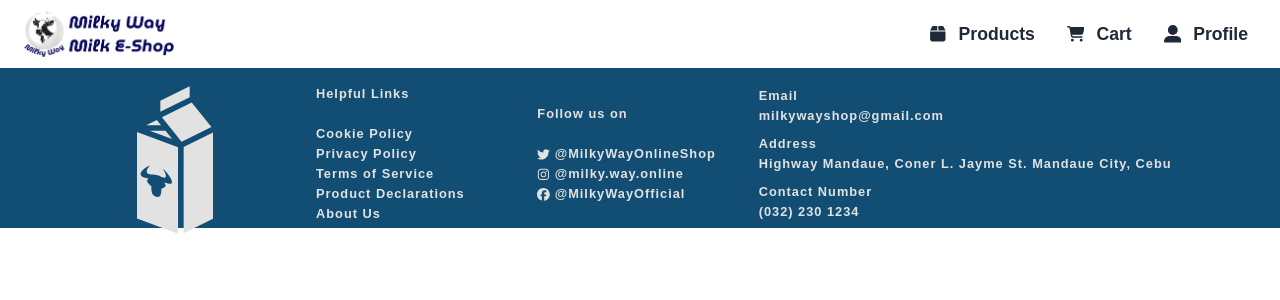
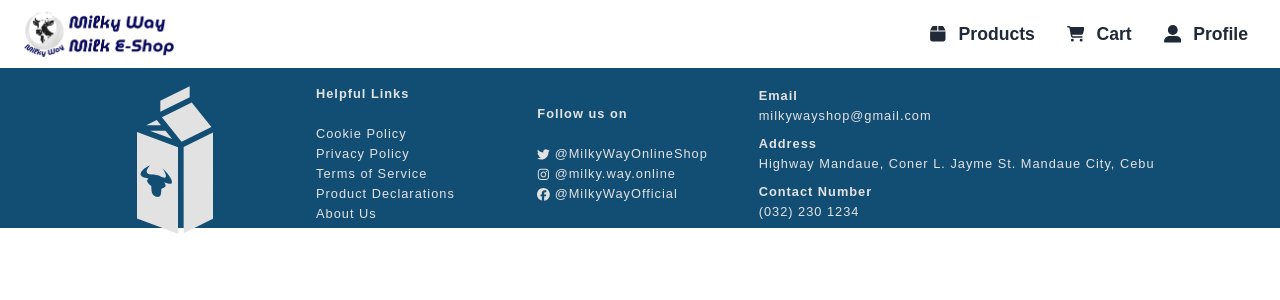
Before and after one commit to johnrico364/milky-way-store, a React (Create React App) app in the folder client/: page /user in a window 1280 px wide. Shown: the top 300 px of the page. Built offline with nearby package versions, Linux system fonts and the light colour scheme; no server answers.

Commit message:
Update: Move style into specific class

```diff
--- a/client/src/App.css
+++ b/client/src/App.css
@@ -287,10 +287,10 @@
 /*============================================================== Navbar ==================================================*/
 .my-navbar {
   font-family: var(--font2);
-  font-weight: 600;
 
   li {
     font-size: 1.1rem;
+    font-weight: 600;
   }
 
   .selected-route{
```
